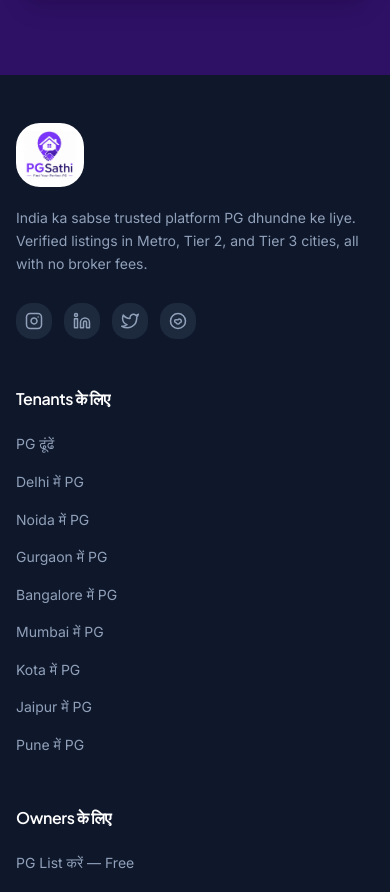
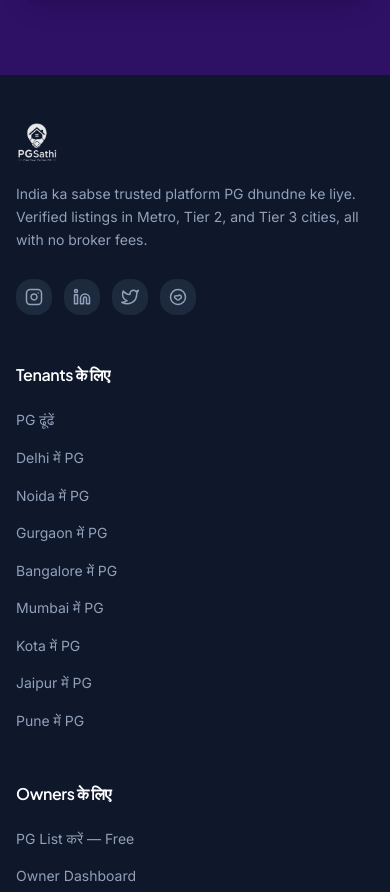
Before and after one commit to mohd-aftab-code/pgsathi, a Next.js app: page / in a window 390 px wide. Shown: the part 6280-7172 px from the top of the page. Built offline with nearby package versions, Linux system fonts and the light colour scheme; no server answers; the database is empty.

Commit message:
feat: add responsive footer component and global CSS configurations

```diff
--- a/app/globals.css
+++ b/app/globals.css
@@ -319,9 +319,9 @@
     display: none !important;
   }
 
-  /* Add padding to the bottom so content doesn't hide behind the bottom nav */
-  body {
-    padding-bottom: 72px !important;
+  /* Add padding to the footer instead of body to avoid white gap at the bottom */
+  footer {
+    padding-bottom: calc(env(safe-area-inset-bottom) + 72px) !important;
   }
 
   /* Display the custom Mobile App Bottom Nav */
--- a/components/common/Footer.tsx
+++ b/components/common/Footer.tsx
@@ -3,6 +3,7 @@
 import Link from "next/link";
 import Image from "next/image";
 import { Phone, Mail } from "lucide-react";
+import logoImg from "@/app/assets/logo/logo.png";
 
 export default function Footer() {
   const year = new Date().getFullYear();
@@ -15,13 +16,13 @@ export default function Footer() {
 
           {/* Brand */}
           <div className="flex flex-col gap-5">
-            <Link href="/" className="inline-block bg-white p-2 rounded-xl w-fit">
+            <Link href="/" className="inline-block w-fit">
               <Image
-                src="/images/logo.jpeg"
+                src={logoImg}
                 alt="PGSathi Logo"
                 width={160}
                 height={60}
-                className="h-12 w-auto object-contain"
+                className="h-10 w-auto object-contain brightness-0 invert opacity-90 hover:opacity-100 transition-opacity"
               />
             </Link>
             <p className="text-sm leading-relaxed max-w-sm text-slate-400">
```
